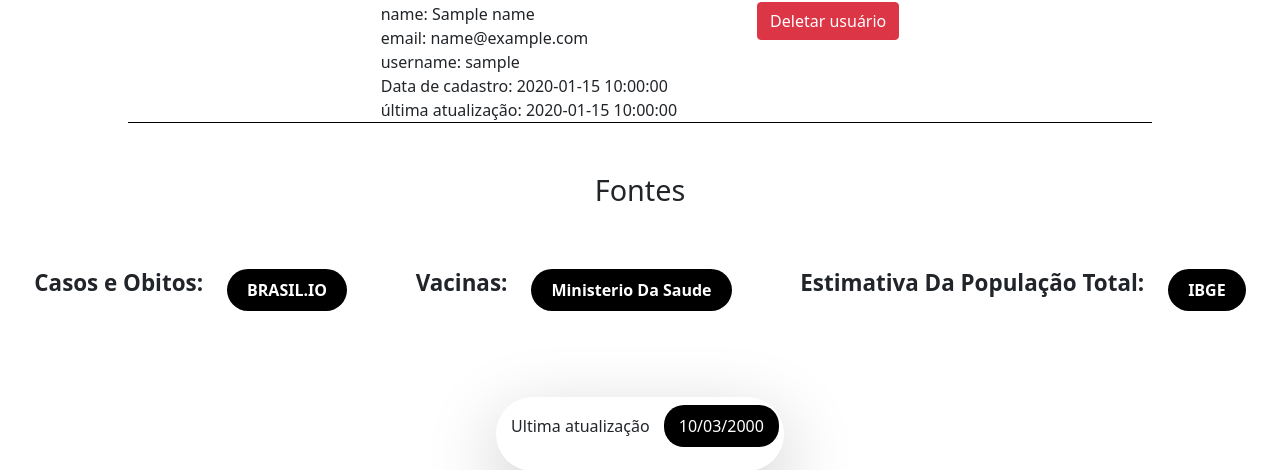
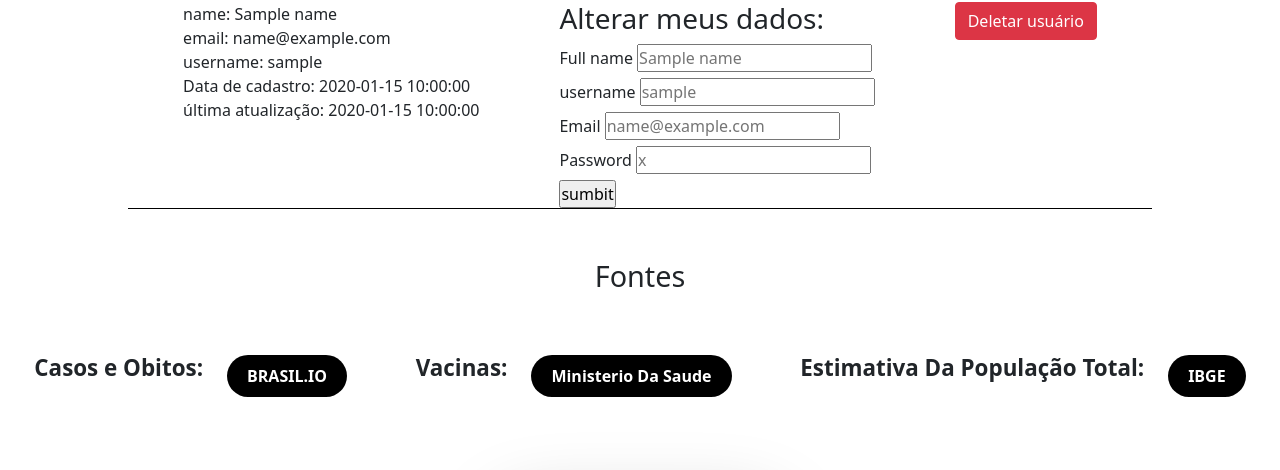
Before and after one commit to painelcovid19/painelcovid, a Flask app: template app/templates/profile.html in a window 1280 px wide. Shown: the part 122-592 px from the top of the page. Run offline with Flask 3, Linux system fonts and the light colour scheme; the template is opened without the code that fills it: values that come from a table or form of the project are taken from there, most other values are stand-ins (such as "Sample title", 1, 10 or a date in 2020); parts of the project's set-up code (start-up, migrations or seed data) failed here and were passed over; some libraries are stand-ins or nearby versions; some web fonts are replaced.

Commit message:
feat: Add in profile template the user update form

```diff
--- a/app/templates/profile.html
+++ b/app/templates/profile.html
@@ -13,7 +13,18 @@
         Data de cadastro: {{created_at}} </br>
         última atualização: {{updated_at}}
     </div>
-    <div>
+    <div class="main-body">
+        <h3>Alterar meus dados: </h3>
+        <form id="loginForm" class="form form-register" method="POST" action="/update/{{username}}" role="form">
+            {{ form.hidden_tag() }}
+            {{form.name.label}} {{form.name(placeholder=name)}} </br>
+            {{form.username.label}} {{form.username(placeholder=username)}} </br>
+            {{ form.email.label}} {{ form.email(placeholder=email)}}</br>
+            {{ form.password.label }} {{ form.password(placeholder=password) }}</br>
+            {{form.submit}}
+        </form>
+    </div>
+    <div class="main-body">
         <a class="btn btn-danger" href="/user/profile/{{username}}/delete" role="button">Deletar usuário</a>
     </div>
 </div>
```
